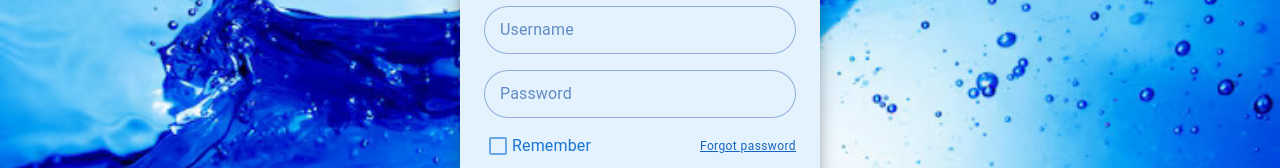
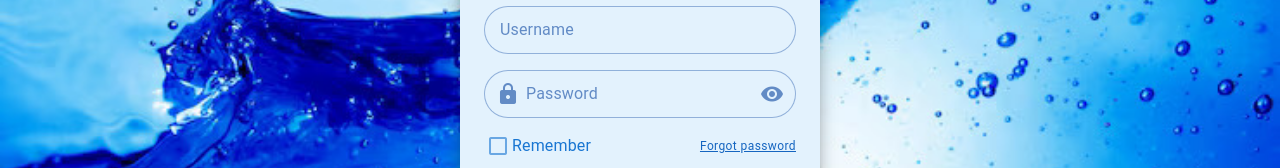
Before and after one commit to jason-himongala/Hydroswift_System, a Vue app: page /Login in a window 1280 px wide. Shown: the part 294-462 px from the top of the page. Built offline with nearby package versions, Linux system fonts and the light colour scheme.

Commit message:
Added password visibility toggle feature to login view

```diff
--- a/src/views/auth/LoginView.vue
+++ b/src/views/auth/LoginView.vue
@@ -2,6 +2,7 @@
 import { ref } from 'vue'
 
 const theme = ref('light')
+const isPasswordVisible = ref(false)
 
 function toggleTheme() {
   theme.value = theme.value === 'light' ? 'dark' : 'light'
@@ -54,7 +55,10 @@
 
               <v-text-field
                 label="Password"
-                type="password"
+                :type="isPasswordVisible ? 'text' : 'password'"
+                prepend-inner-icon="mdi-lock"
+                :append-inner-icon="isPasswordVisible ? 'mdi-eye-off' : 'mdi-eye'"
+                @click:append-inner="isPasswordVisible = !isPasswordVisible"
                 variant="outlined"
                 class="mb-2"
                 density="comfortable"
```
